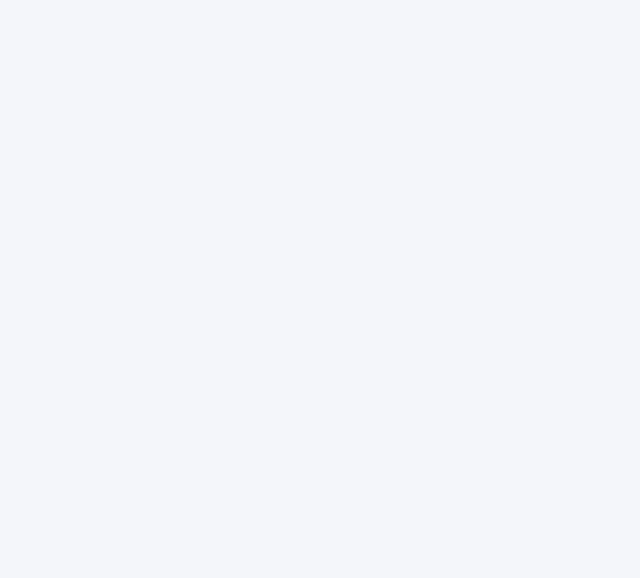
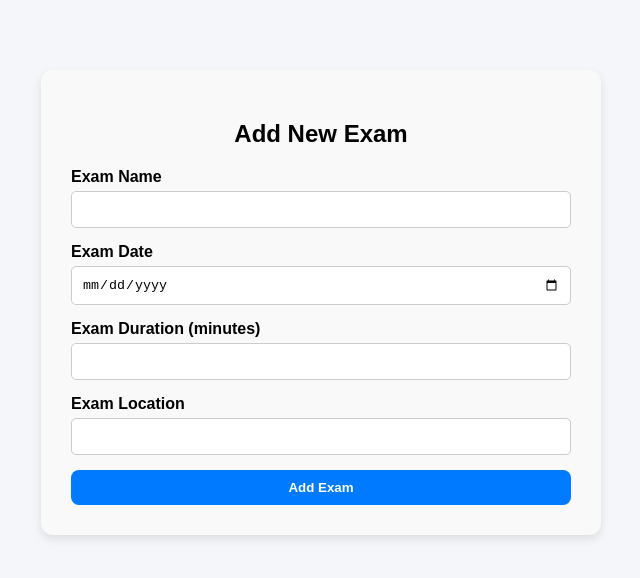
Before and after one commit to RashmiFernando/student_enrollment, a React (Create React App) app in the folder frontend/: page /exam/add in a window 1280 px wide. Before the commit this address had no page. Shown: the top 578 px of the page, without its empty margins (319-959 px from the left). Built offline with nearby package versions, Linux system fonts and the light colour scheme.

Commit message:
Created Exam Model

```diff
--- a/frontend/src/App.js
+++ b/frontend/src/App.js
@@ -5,6 +5,7 @@ import CourseEnroll from './components/student_register/courseEnroll';
 import StudentHome from "./components/student_register/StudentHome";
 import ViewAllStudents from "./components/student_register/viewAllStudents";
 import EditStudent from "./components/student_register/editStudent";
+import AddExam from "./components/student_register/addExam";
 
 
 import "./App.css";
@@ -20,6 +21,7 @@ function App() {
           <Route path="/home" element={<StudentHome />} />
           <Route path="/students" element={<ViewAllStudents />} />
           <Route path="/student/edit/:id" element={<EditStudent />} />
+          <Route path="/exam/add" element={<AddExam />} />
 
         </Routes>
       </div>
--- /dev/null
+++ b/frontend/src/components/student_register/addExam.css
@@ -0,0 +1,45 @@
+.add-exam-container {
+  max-width: 500px;
+  margin: 50px auto;
+  padding: 30px;
+  background-color: #f9f9f9;
+  border-radius: 12px;
+  box-shadow: 0 4px 10px rgba(0, 0, 0, 0.1);
+}
+
+.add-exam-container h2 {
+  text-align: center;
+  margin-bottom: 20px;
+}
+
+.add-exam-form {
+  display: flex;
+  flex-direction: column;
+}
+
+.add-exam-form label {
+  margin-bottom: 5px;
+  font-weight: 600;
+}
+
+.add-exam-form input {
+  padding: 10px;
+  margin-bottom: 15px;
+  border-radius: 5px;
+  border: 1px solid #ccc;
+}
+
+.add-exam-form button {
+  padding: 10px;
+  background-color: #007bff;
+  color: white;
+  border: none;
+  border-radius: 8px;
+  font-weight: bold;
+  cursor: pointer;
+  transition: 0.3s ease;
+}
+
+.add-exam-form button:hover {
+  background-color: #0056b3;
+}
--- /dev/null
+++ b/frontend/src/components/student_register/addExam.js
@@ -0,0 +1,77 @@
+import React, { useState } from "react";
+import axios from "axios";
+import "./addExam.css";
+
+const AddExam = () => {
+  const [examName, setExamName] = useState("");
+  const [examDate, setExamDate] = useState("");
+  const [examDuration, setExamDuration] = useState("");
+  const[examLocation, setExamLocation] = useState("");
+
+  const handleSubmit = (e) => {
+    e.preventDefault();
+
+    const newExam = {
+      examName,
+      examDate,
+      examDuration: parseInt(examDuration),
+      examLocation
+    };
+
+    axios.post("http://localhost:5000/api/exam/create", newExam)
+      .then(() => {
+        alert("Exam added successfully!");
+        setExamName("");
+        setExamDate("");
+        setExamDuration("");
+        setExamLocation("");
+      })
+      .catch((err) => {
+        console.error("Error adding exam:", err);
+        alert("Failed to add exam.");
+      });
+  };
+
+  return (
+    <div className="add-exam-container">
+      <h2>Add New Exam</h2>
+      <form className="add-exam-form" onSubmit={handleSubmit}>
+        <label>Exam Name</label>
+        <input
+          type="text"
+          value={examName}
+          onChange={(e) => setExamName(e.target.value)}
+          required
+        />
+
+        <label>Exam Date</label>
+        <input
+          type="date"
+          value={examDate}
+          onChange={(e) => setExamDate(e.target.value)}
+          required
+        />
+
+        <label>Exam Duration (minutes)</label>
+        <input
+        type="number"
+        value={examDuration}
+        onChange={(e) => setExamDuration(e.target.value)}
+        required
+        />
+
+        <label>Exam Location</label>
+        <input
+          type="text"
+          value={examLocation}
+          onChange={(e) => setExamLocation(e.target.value)}
+          required
+
+        />
+        <button type="submit">Add Exam</button>
+      </form>
+    </div>
+  );
+};
+
+export default AddExam;
```
Also changed, not shown: 2 other files (tests, documents, lock files or other folders).
